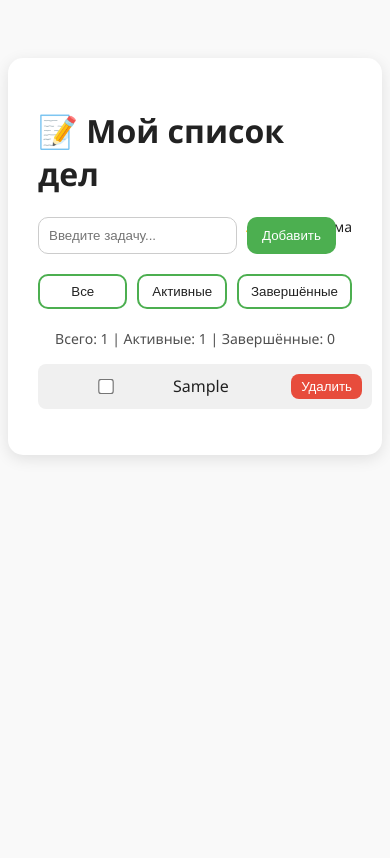
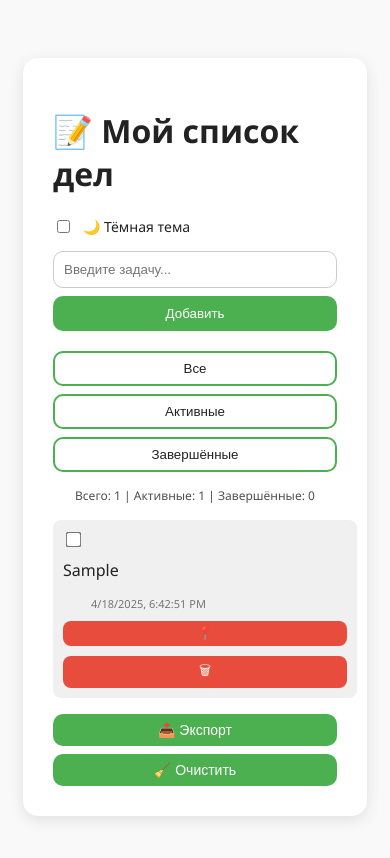
Before and after one commit to Absolute686/Praktik, a plain HTML site: page index.html in a window 390 px wide. Both pictures are taken after typing "Sample" into the empty fields and a click on the button "Добавить". Drawn offline with Linux system fonts and the light colour scheme.

Commit message:
Add files via upload

```diff
--- a/index.html
+++ b/index.html
@@ -19,14 +19,23 @@
       <input type="text" id="taskInput" placeholder="Введите задачу..." />
       <button onclick="addTask()">Добавить</button>
     </div>
+
     <div class="filters">
       <button class="filter-btn" data-filter="all">Все</button>
       <button class="filter-btn" data-filter="active">Активные</button>
       <button class="filter-btn" data-filter="completed">Завершённые</button>
     </div>
+
     <div class="task-counter" id="taskCounter"></div>
+
     <ul id="taskList"></ul>
+
+    <div class="export-clear-box">
+      <button onclick="exportTasks()">📤 Экспорт</button>
+      <button onclick="clearCompleted()">🧹 Очистить</button>
     </div>
+  </div>
+
   <script src="script.js"></script>
 </body>
 </html>
--- a/script.js
+++ b/script.js
@@ -6,16 +6,15 @@ document.addEventListener("DOMContentLoaded", () => {
   renderTasks();
 
   document.getElementById("themeToggle").addEventListener("change", toggleTheme);
+
   document.querySelectorAll(".filter-btn").forEach(btn =>
     btn.addEventListener("click", (e) => {
       filter = e.target.dataset.filter;
       document.querySelectorAll(".filter-btn").forEach(b => b.classList.remove("active"));
       e.target.classList.add("active");
       renderTasks();
-      document.querySelector(".filter-btn[data-filter='all']").classList.add("active");
     })
   );
-
 
   if (localStorage.getItem("theme") === "dark") {
     document.body.classList.add("dark");
@@ -28,11 +27,17 @@ function addTask() {
   const text = input.value.trim();
   if (text === "") return;
 
-  const task = { id: Date.now(), text, completed: false };
+  const task = {
+    id: Date.now(),
+    text,
+    completed: false,
+    pinned: false,
+    createdAt: new Date().toISOString()
+  };
+
   tasks.push(task);
   saveTasks();
   renderTasks();
-
   input.value = "";
 }
 
@@ -47,9 +52,17 @@ function renderTasks() {
     filteredTasks = tasks.filter(t => t.completed);
   }
 
+  // Сортировка по закреплению и дате
+  filteredTasks.sort((a, b) => {
+    if (a.pinned && !b.pinned) return -1;
+    if (!a.pinned && b.pinned) return 1;
+    return new Date(a.createdAt) - new Date(b.createdAt);
+  });
+
   filteredTasks.forEach(task => {
     const li = document.createElement("li");
     li.setAttribute("data-id", task.id);
+    if (task.completed) li.classList.add("completed");
 
     const checkbox = document.createElement("input");
     checkbox.type = "checkbox";
@@ -58,31 +71,55 @@ function renderTasks() {
 
     const span = document.createElement("span");
     span.textContent = task.text;
+    span.contentEditable = false;
+
     if (task.completed) {
       span.style.textDecoration = "line-through";
       span.style.opacity = "0.6";
     }
 
+    span.addEventListener("dblclick", () => {
+      span.contentEditable = true;
+      span.focus();
+    });
+
+    span.addEventListener("keydown", (e) => {
+      if (e.key === "Enter") {
+        e.preventDefault();
+        task.text = span.textContent.trim();
+        span.contentEditable = false;
+        saveTasks();
+        renderTasks();
+      }
+    });
+
+    const time = document.createElement("small");
+    time.textContent = new Date(task.createdAt).toLocaleString();
+
+    const pinBtn = document.createElement("button");
+    pinBtn.textContent = task.pinned ? "📌" : "📍";
+    pinBtn.onclick = () => {
+      task.pinned = !task.pinned;
+      saveTasks();
+      renderTasks();
+    };
+
     const delBtn = document.createElement("button");
-    delBtn.textContent = "Удалить";
+    delBtn.textContent = "🗑";
     delBtn.onclick = () => deleteTask(task.id);
 
     li.appendChild(checkbox);
     li.appendChild(span);
+    li.appendChild(time);
+    li.appendChild(pinBtn);
     li.appendChild(delBtn);
 
     list.appendChild(li);
-    updateCounter();
   });
+
+  updateCounter();
 }
-function updateCounter() {
-    const total = tasks.length;
-    const active = tasks.filter(t => !t.completed).length;
-    const completed = total - active;
 
-    const counter = document.getElementById("taskCounter");
-    counter.textContent = `Всего: ${total} | Активные: ${active} | Завершённые: ${completed}`;
-  }
 function toggleComplete(id) {
   const task = tasks.find(t => t.id === id);
   if (task) {
@@ -96,6 +133,31 @@ function deleteTask(id) {
   tasks = tasks.filter(t => t.id !== id);
   saveTasks();
   renderTasks();
+}
+
+function clearCompleted() {
+  tasks = tasks.filter(t => !t.completed);
+  saveTasks();
+  renderTasks();
+}
+
+function exportTasks() {
+  const dataStr = "data:text/json;charset=utf-8," + encodeURIComponent(JSON.stringify(tasks));
+  const link = document.createElement('a');
+  link.setAttribute("href", dataStr);
+  link.setAttribute("download", "todo-list.json");
+  document.body.appendChild(link);
+  link.click();
+  document.body.removeChild(link);
+}
+
+function updateCounter() {
+  const total = tasks.length;
+  const active = tasks.filter(t => !t.completed).length;
+  const completed = total - active;
+
+  const counter = document.getElementById("taskCounter");
+  counter.textContent = `Всего: ${total} | Активные: ${active} | Завершённые: ${completed}`;
 }
 
 function saveTasks() {
--- a/style.css
+++ b/style.css
@@ -22,7 +22,7 @@
   color: var(--text);
   display: flex;
   justify-content: center;
-    padding-top: 50px;
+  padding: 50px 15px;
   transition: background 0.3s, color 0.3s;
 }
 
@@ -32,7 +32,7 @@
   border-radius: 15px;
   box-shadow: 0 4px 15px var(--shadow);
   width: 100%;
-    max-width: 400px;
+  max-width: 500px;
   transition: background 0.3s;
 }
 
@@ -42,7 +42,7 @@
   margin-bottom: 20px;
 }
 
-  input {
+input[type="text"] {
   flex: 1;
   padding: 10px;
   border: 1px solid #ccc;
@@ -74,25 +74,16 @@
   padding: 10px;
   border-radius: 8px;
   display: flex;
-    justify-content: flex-start; /* выравнивание влево */
+  justify-content: flex-start;
   align-items: center;
   gap: 10px;
   animation: fadeIn 0.3s ease;
   width: 100%;
+  position: relative;
 }
 
 body.dark li {
   background: #2c2c2c;
-  }
-
-  li button {
-    background: var(--delete);
-    border: none;
-    padding: 5px 10px;
-    color: white;
-    border-radius: 8px;
-    cursor: pointer;
-    margin-left: auto; /* кнопка "Удалить" уходит вправо */
 }
 
 li input[type="checkbox"] {
@@ -105,10 +96,14 @@
   word-break: break-word;
 }
 
+li small {
+  display: block;
+  margin-left: 28px;
+  margin-top: 2px;
+  font-size: 11px;
+  opacity: 0.6;
+}
 
-  body.dark li {
-    background: #2c2c2c;
-  }
 
 li button {
   background: var(--delete);
@@ -123,24 +118,34 @@
   background: #b73222;
 }
 
+li.completed {
+  animation: fadeStrike 0.4s ease-in-out;
+}
+
 @keyframes fadeIn {
   from { opacity: 0; transform: translateY(-10px); }
   to { opacity: 1; transform: translateY(0); }
 }
 
+@keyframes fadeStrike {
+  0% { transform: scale(1); opacity: 1; }
+  50% { transform: scale(1.02); opacity: 0.7; }
+  100% { transform: scale(1); opacity: 1; }
+}
+
 .theme-switch {
   display: flex;
   align-items: center;
-    float: right;
   gap: 10px;
   margin-bottom: 15px;
   font-size: 14px;
 }
+
 .filters {
   display: flex;
   justify-content: center;
   gap: 10px;
-    margin-bottom: 20px;
+  margin-bottom: 15px;
 }
 
 .filter-btn {
@@ -165,6 +170,7 @@
   color: white;
   box-shadow: 0 0 5px var(--accent);
 }
+
 .task-counter {
   text-align: center;
   font-size: 14px;
@@ -172,3 +178,44 @@
   margin-bottom: 15px;
   opacity: 0.8;
 }
+
+.export-clear-box {
+  display: flex;
+  justify-content: space-between;
+  gap: 10px;
+  margin-top: 15px;
+}
+
+.export-clear-box button {
+  flex: 1;
+  padding: 8px 12px;
+  border-radius: 10px;
+  font-size: 14px;
+}
+
+@media (max-width: 480px) {
+  .input-section,
+  .filters,
+  .export-clear-box {
+    flex-direction: column;
+    gap: 8px;
+  }
+
+  .filter-btn, button {
+    width: 100%;
+  }
+
+  .task-counter {
+    font-size: 12px;
+  }
+
+  li small {
+    position: static;
+    margin-top: 5px;
+  }
+
+  li {
+    flex-direction: column;
+    align-items: flex-start;
+  }
+}
```
Lines whose indentation alone changed are shown as unchanged.
